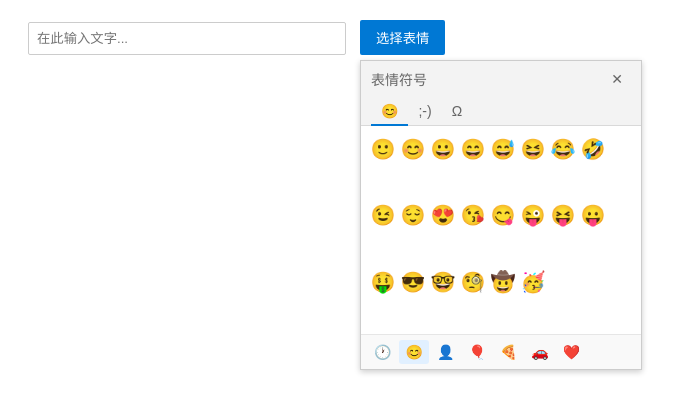
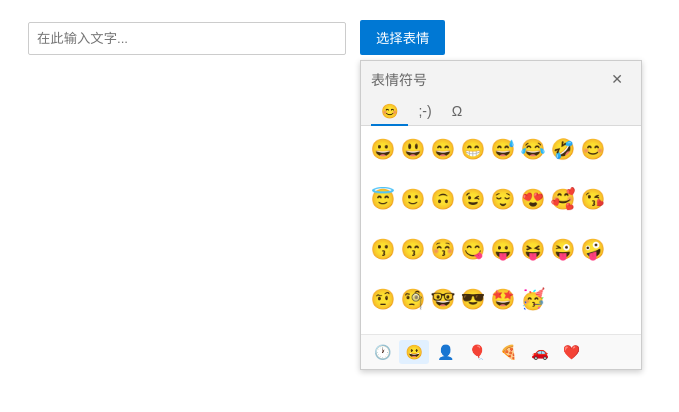
Before and after one commit to IvanLHM/demo3, a plain HTML site: page index.html in a window 1280 px wide. Both pictures are taken after a click on the button "选择表情". Shown: the whole page, without its empty margins (0-679 px from the left). Drawn offline with nearby package versions, Linux system fonts and the light colour scheme.

Commit message:
Add files via upload

```diff
--- a/emoji-picker.js
+++ b/emoji-picker.js
@@ -1,28 +1,47 @@
-$(document).ready(function() {
-    const categories = {
-        '😊': ['🕐', '😊', '👤', '🎈', '🍕', '🚗', '❤️'],
+;(function($) {
+    'use strict';
+
+    // 插件默认配置
+    const defaults = {
+        inputTarget: null,  // 输入目标元素
+        position: 'bottom',  // 弹出位置：bottom, top, left, right
+        onSelect: null,  // 选择表情后的回调函数
+    };
+
+    class EmojiPicker {
+        constructor(element, options) {
+            this.element = element;
+            this.settings = $.extend({}, defaults, options);
+            this.init();
+        }
+
+        // 常量数据
+        static get CATEGORIES() {
+            return {
+                '😊': ['🕐', '😀', '👤', '🎈', '🍕', '🚗', '❤️'],
                 ';-)': ['🕐', ':D', ':)', '(^o^)', ':(', '>:(', ':|', ':O'],
                 'Ω': ['🕐', '📏', '①', '⚡', '❗', '➕', '⬛', 'Ω']
             };
+        }
 
-    const tabMapping = {
+        static get TAB_MAPPING() {
+            return {
                 '😊': '表情符号',
                 ';-)': '颜文字',
                 'Ω': '符号'
             };
+        }
 
-    const secondaryTabMapping = {
-        // 表情符号的二级分类
+        static get SECONDARY_TAB_MAPPING() {
+            return {
                 '🕐': '最近使用',
-        '😊': '笑脸和动物',
+                '😀': '笑脸和动物',
                 '👤': '人',
                 '🎈': '庆祝和物品',
                 '🍕': '食品和植物',
                 '🚗': '交通和地点',
                 '❤️': '爱心',
 
-        // 颜文字的二级分类
-        '🕐': '最近使用',
                 ':D': '开心',
                 ':)': '问候',
                 '(^o^)': '卖萌',
@@ -31,8 +50,6 @@ $(document).ready(function() {
                 ':|': '无语',
                 ':O': '惊讶',
 
-        // 符号的二级分类
-        '🕐': '最近使用',
                 '📏': '单位',
                 '①': '序号',
                 '⚡': '特殊符号',
@@ -41,194 +58,237 @@ $(document).ready(function() {
                 '⬛': '几何',
                 'Ω': '字母'
             };
-
-    const emojiData = {
-        '笑脸和动物': ['🙂', '😊', '😀', '😄', '😅', '😆', '😂', '🤣', '😉', '😌', '😍', '😘', '😋', '😜', '😝', '😛', '🤑', '😎', '🤓', '🧐', '🤠', '🥳'],
-        '人': ['👋', '🤚', '✋', '🖐️', '👌', '🤌', '🤏', '✌️', '🤞', '🫰', '🤟', '🤘', '🤙', '👈', '👉', '👆', '🖕', '👇', '☝️', '👍', '👎', '✊'],
-        '开心': [
-            '(*^▽^*)', '(◕‿◕)', '(｡♥‿♥｡)',
-            '(＾▽＾)', '(/◕ヮ◕)/', 'ヽ(´▽`)/'
-        ],
-        '问候': [
-            '(｡･∀･)ﾉﾞ', 'ヾ(・ω・*)',
-            '(*´∀`)~♥', '(｀･ω･´)ゞ'
-        ],
-        '卖萌': [
-            '(●´ω｀●)', '(｡◕‿◕｡)',
-            '(◕ᴗ◕✿)', '(｡◕ω◕｡)'
-        ],
-        '忧伤': [
-            '(´;ω;｀)', '(╥﹏╥)',
-            '(;´д｀)', '(´；ω；｀)'
-        ],
-        '生气': [
-            '(｀皿´＃)', '(╬ﾟдﾟ)',
-            '(╬`益´)', '(‡▼益▼)'
-        ],
-        '无语': [
-            '(￣▽￣*)ゞ', '(-_-;)・・・',
-            '(￣～￣;)', '(；一_一)'
-        ],
-        '惊讶': [
-            '(⊙_⊙)', '(⊙o⊙)',
-            'w(ﾟДﾟ)w', '(´⊙ω⊙`)'
-        ],
-        '单位': ['°', '℃', '℉', '㎎', '㎏', '㎜', '㎝', '㎞', '㎡', '℃', '‰', '％', '㎜Hg', '㏄', '〒'],
-        '序号': ['①', '②', '③', '④', '⑤', '⑥', '⑦', '⑧', '⑨', '⑩',
-                'Ⅰ', 'Ⅱ', 'Ⅲ', 'Ⅳ', 'Ⅴ', 'Ⅵ', 'Ⅶ', 'Ⅷ', 'Ⅸ', 'Ⅹ',
-                '⒈', '⒉', '⒊', '⒋', '⒌', '⒍', '⒎', '⒏', '⒐', '⒑'],
-        '特殊符号': ['©', '®', '™', '℠', '§', '¶', '†', '‡', '⁂', '☮', '☯', '☪', '☭', '♨',
-                    '☢', '☣', '☤', '⚕', '⚜', '⚠', '☔', '♿', '⚡', '☎', '⌛', '☺', '☹'],
-        '标点符号': ['·', '‥', '…', '‧', '﹒', '．', '「', '」', '『', '』', '〔', '〕',
-                    '【', '】', '《', '》', '〈', '〉', '﹙', '﹚', '﹛', '﹜', '﹝', '﹞',
-                    '〝', '〞', '‵', '′', '※', '§', '¿', '¡', '‼', '⁉'],
-        '数学': ['＋', '－', '×', '÷', '＝', '≠', '≒', '∞', '±', '√', '∵', '∴', '∷',
-                '≤', '≥', '∠', '⊥', '∪', '∩', '∈', '∑', '∏', '∅', 'π', 'Δ', 'Φ', 'Ω'],
-        '几何': ['△', '▲', '▽', '▼', '◇', '◆', '○', '●', '□', '■', '▢', '▣', '▤',
-                '▥', '▦', '▧', '▨', '▩', '▪', '▫', '▬', '▭', '▮', '▯', '▰', '▱'],
-        '字母': ['α', 'β', 'γ', 'δ', '', 'ζ', 'η', 'θ', 'ι', 'κ', 'λ', 'μ', 'ν',
-                'ξ', 'ο', 'π', 'ρ', 'σ', 'τ', 'υ', 'φ', 'χ', 'ψ', 'ω',
-                'Α', 'Β', 'Γ', 'Δ', 'Ε', 'Ζ', 'Η', 'Θ', 'Ι', 'Κ', 'Λ', 'Μ', 'Ν',
-                'Ξ', 'Ο', 'Π', 'Ρ', 'Σ', 'Τ', 'Υ', 'Φ', 'Χ', 'Ψ', 'Ω']
-    };
-
-    const recentEmojis = new Set();
-
-    let currentPrimaryTab = '😊';
-    let currentSecondaryTab = categories['😊'][1];
-
-    // 初始化函数
-    function initializePicker() {
-        // 设置初始标题
-        $('.picker-title').text(tabMapping[currentPrimaryTab]);
-
-        // 设置初始一级分类激活状态
-        $('.primary-tab').first().addClass('active');
-
-        // 更新二级分类和内容
-        updateSecondaryTabs();
-        updateEmojiContent();
         }
 
-    // 切换表情选择器显示/隐藏
-    $('#togglePicker').click(function(e) {
-        e.stopPropagation();
-        const picker = $('.emoji-picker');
-
-        if (!picker.is(':visible')) {
-            // 如果是首次显示或重新显示，重新初始化
-            currentPrimaryTab = '😊';
-            currentSecondaryTab = categories['😊'][1];
-
-            // 重置所有一级分类tab的样式
-            $('.primary-tab').removeClass('active');
-            $('.primary-tab').first().addClass('active');  // 选中第一个tab
-
-            initializePicker();
+        static get EMOJI_DATA() {
+            return {
+                '笑脸和动物': ['😀', '😃', '😄', '😁', '😅', '😂', '🤣', '😊', '😇', '🙂', '🙃', '😉', '😌', '😍', '🥰', '😘', '😗', '😙', '😚', '😋', '😛', '😝', '😜', '🤪', '🤨', '🧐', '🤓', '😎', '🤩', '🥳'],
+                '人': ['👶', '👧', '🧒', '👦', '👩', '🧑', '👨', '👩‍🦱', '👨‍🦱', '👩‍🦰', '👨‍🦰', '👱‍♀️', '👱‍♂️', '👩‍🦳', '👨‍🦳', '👩‍🦲', '👨‍🦲', '🧔', '👵', '🧓', '👴'],
+                '开心': ['(◕‿◕)', '(｡♥‿♥｡)', '(◠‿◠)', 'ヽ(♡‿♡)ノ', '(｀・ω・´)"'],
+                '问候': ['(｡･∀･)ﾉﾞ', 'ヾ(・ω・*)', '(*´∀`)~♥', '(｀･ω･´)ゞ'],
+                '单位': ['°', '℃', '℉', '㎎', '㎏', '㎜', '㎝', '㎞', '㎡', '‰', '％', '㎜Hg', '㏄'],
+                '序号': ['①', '②', '③', '④', '⑤', '⑥', '⑦', '⑧', '⑨', '⑩', 'Ⅰ', 'Ⅱ', 'Ⅲ', 'Ⅳ', 'Ⅴ'],
+                '特殊符号': ['©', '®', '™', '℠', '§', '¶', '†', '‡', '⁂', '☮', '☯', '☪'],
+                '标点符号': ['·', '‥', '…', '', '﹒', '．', '「', '」', '『', '』', '〔', '〕'],
+                '数学': ['＋', '－', '×', '÷', '＝', '≠', '≒', '∞', '±', '√', '∵', '∴'],
+                '几何': ['△', '▲', '▽', '▼', '◇', '◆', '○', '●', '□', '■', '▢', '▣'],
+                '字母': ['α', 'β', 'γ', 'δ', 'ε', 'ζ', 'η', 'θ', 'ι', 'κ', 'λ', 'μ', 'ν']
+            };
         }
 
-        picker.toggle();
+        init() {
+            this.currentPrimaryTab = '😊';
+            this.currentSecondaryTab = EmojiPicker.CATEGORIES['😊'][1];
+            this.recentEmojis = new Set();
 
-        // 定位表情选择器
-        const button = $(this);
-        const buttonPos = button.offset();
-        picker.css({
-            top: buttonPos.top + button.outerHeight() + 5,
+            this.createPickerElement();
+            this.bindEvents();
+        }
+
+        createPickerElement() {
+            // 创建选择器HTML结构
+            const pickerHtml = `
+                <div class="emoji-picker">
+                    <div class="picker-header">
+                        <span class="picker-title">表情符号</span>
+                        <button class="close-btn">✕</button>
+                    </div>
+                    <div class="primary-tabs">
+                        <button class="primary-tab active">😊</button>
+                        <button class="primary-tab">;-)</button>
+                        <button class="primary-tab">Ω</button>
+                    </div>
+                    <div class="emoji-content"></div>
+                    <div class="secondary-tabs"></div>
+                </div>
+            `;
+
+            this.$picker = $(pickerHtml);
+            $('body').append(this.$picker);
+            this.initializePicker();
+        }
+
+        bindEvents() {
+            // 绑定按钮点击事件
+            $(this.element).on('click', (e) => {
+                e.stopPropagation();
+                this.toggle();
+            });
+
+            // 绑定关闭按钮事件
+            this.$picker.find('.close-btn').on('click', () => this.hide());
+
+            // 绑定一级分类点击事件
+            this.$picker.find('.primary-tab').on('click', (e) => this.onPrimaryTabClick(e));
+
+            // 点击其他地方关闭
+            $(document).on('click', (e) => {
+                if (!$(e.target).closest('.emoji-picker').length) {
+                    this.hide();
+                }
+            });
+        }
+
+        // 其他方法...
+        initializePicker() {
+            this.$picker.find('.picker-title').text(EmojiPicker.TAB_MAPPING[this.currentPrimaryTab]);
+            this.updateSecondaryTabs();
+            this.updateEmojiContent();
+        }
+
+        toggle() {
+            if (!this.$picker.is(':visible')) {
+                this.show();
+            } else {
+                this.hide();
+            }
+        }
+
+        show() {
+            this.currentPrimaryTab = '😊';
+            this.currentSecondaryTab = EmojiPicker.CATEGORIES['😊'][1];
+
+            this.$picker.find('.primary-tab').removeClass('active')
+                       .first().addClass('active');
+
+            this.initializePicker();
+            this.updatePosition();
+            this.$picker.show();
+        }
+
+        hide() {
+            this.$picker.hide();
+        }
+
+        updatePosition() {
+            const buttonPos = $(this.element).offset();
+            const buttonHeight = $(this.element).outerHeight();
+
+            this.$picker.css({
+                top: buttonPos.top + buttonHeight + 5,
                 left: buttonPos.left
             });
-    });
+        }
 
-    // 点击其他地方关闭选择器
-    $(document).click(function(e) {
-        if (!$(e.target).closest('.emoji-picker').length) {
-            $('.emoji-picker').hide();
+        // 添加缺失的方法
+        onPrimaryTabClick(e) {
+            const $tab = $(e.currentTarget);
+            this.currentPrimaryTab = $tab.text();
+
+            this.$picker.find('.primary-tab').removeClass('active');
+            $tab.addClass('active');
+
+            this.$picker.find('.picker-title').text(EmojiPicker.TAB_MAPPING[this.currentPrimaryTab]);
+            this.currentSecondaryTab = EmojiPicker.CATEGORIES[this.currentPrimaryTab][1];
+
+            this.updateSecondaryTabs();
+            this.updateEmojiContent();
         }
-    });
 
-    // 一级分类标签点击事件
-    $('.primary-tab').click(function() {
-        $('.primary-tab').removeClass('active');
-        $(this).addClass('active');
-        currentPrimaryTab = $(this).text();
-
-        // 更新标题
-        $('.picker-title').text(tabMapping[currentPrimaryTab]);
-
-        // 设置当前二级分类为该分类下的第二个选项
-        currentSecondaryTab = categories[currentPrimaryTab][1];  // 获取第二个选项
-
-        updateSecondaryTabs();
-        updateEmojiContent();
-    });
-
-    // 更新二级分类标签
-    function updateSecondaryTabs() {
-        const secondaryTabs = categories[currentPrimaryTab];
-        $('.secondary-tabs').empty();
+        updateSecondaryTabs() {
+            const secondaryTabs = EmojiPicker.CATEGORIES[this.currentPrimaryTab];
+            const $secondaryTabs = this.$picker.find('.secondary-tabs');
+            $secondaryTabs.empty();
 
             secondaryTabs.forEach(tab => {
-            const isActive = tab === currentSecondaryTab ? 'active' : '';
-            $('.secondary-tabs').append(
-                `<button class="secondary-tab ${isActive}" title="${secondaryTabMapping[tab]}">${tab}</button>`
+                const isActive = tab === this.currentSecondaryTab ? 'active' : '';
+                $secondaryTabs.append(
+                    `<button class="secondary-tab ${isActive}" title="${EmojiPicker.SECONDARY_TAB_MAPPING[tab]}">${tab}</button>`
                 );
             });
 
-        // 二级分类标签点击事件
-        $('.secondary-tab').click(function() {
-            $('.secondary-tab').removeClass('active');
-            $(this).addClass('active');
-            currentSecondaryTab = $(this).text();
-            updateEmojiContent();
+            // ��二级分类标签点击事件
+            this.$picker.find('.secondary-tab').on('click', (e) => {
+                const $tab = $(e.currentTarget);
+                this.$picker.find('.secondary-tab').removeClass('active');
+                $tab.addClass('active');
+                this.currentSecondaryTab = $tab.text();
+                this.updateEmojiContent();
             });
         }
 
-    // 更新表情内容
-    function updateEmojiContent() {
-        const content = $('.emoji-content');
-        content.empty();
+        updateEmojiContent() {
+            const $content = this.$picker.find('.emoji-content');
+            $content.empty();
 
-        const categoryName = secondaryTabMapping[currentSecondaryTab];
+            // 移除之前的额外类名
+            $content.removeClass('kaomoji-content symbol-content');
+
+            const categoryName = EmojiPicker.SECONDARY_TAB_MAPPING[this.currentSecondaryTab];
 
             if (categoryName === '最近使用') {
-            Array.from(recentEmojis).forEach(emoji => {
-                content.append(`<span class="emoji-item" title="点击插入表情">${emoji}</span>`);
+                Array.from(this.recentEmojis).forEach(emoji => {
+                    $content.append(this.createEmojiElement(emoji));
                 });
                 return;
             }
 
-        const emojis = emojiData[categoryName] || [];
+            const emojis = EmojiPicker.EMOJI_DATA[categoryName] || [];
 
-        // 判断当前是否在颜文字分类
-        const isKaomoji = currentPrimaryTab === ';-)';
+            // 判断当前分类类型
+            const isKaomoji = this.currentPrimaryTab === ';-)';
+            const isSymbol = this.currentPrimaryTab === 'Ω';
+
+            if (isKaomoji) {
+                $content.addClass('kaomoji-content');
+            } else if (isSymbol) {
+                $content.addClass('symbol-content');
+            }
 
             emojis.forEach(emoji => {
-            content.append(
-                `<span class="emoji-item ${isKaomoji ? 'kaomoji-item' : ''}"
-                       title="点击插入表情">${emoji}</span>`
-            );
+                let className = 'emoji-item';
+                if (isKaomoji) {
+                    className = 'kaomoji-item';
+                } else if (isSymbol) {
+                    className = 'symbol-item';
+                }
+
+                const $element = this.createEmojiElement(emoji, className);
+                $content.append($element);
             });
         }
 
-    // 点击表情插入输入框
-    $(document).on('click', '.emoji-item', function() {
-        const emoji = $(this).text();
-        const input = $('#emojiInput');
-        const pos = input[0].selectionStart;
-        const text = input.val();
+        createEmojiElement(emoji, className = 'emoji-item') {
+            const $emoji = $(`<span class="${className}" title="点击插入表情">${emoji}</span>`);
 
-        input.val(text.slice(0, pos) + emoji + text.slice(pos));
-        input[0].setSelectionRange(pos + emoji.length, pos + emoji.length);
-        input.focus();
+            $emoji.on('click', () => {
+                this.insertEmoji(emoji);
+            });
+
+            return $emoji;
+        }
+
+        insertEmoji(emoji) {
+            if (this.settings.inputTarget) {
+                const $input = $(this.settings.inputTarget);
+                const pos = $input[0].selectionStart;
+                const text = $input.val();
+
+                $input.val(text.slice(0, pos) + emoji + text.slice(pos));
+                $input[0].setSelectionRange(pos + emoji.length, pos + emoji.length);
+                $input.focus();
+            }
 
             // 添加到最近使用
-        recentEmojis.add(emoji);
-        if (recentEmojis.size > 30) {
-            recentEmojis.delete(Array.from(recentEmojis)[0]);
+            this.recentEmojis.add(emoji);
+            if (this.recentEmojis.size > 30) {
+                this.recentEmojis.delete(Array.from(this.recentEmojis)[0]);
+            }
+
+            // 触发选择回调
+            if (typeof this.settings.onSelect === 'function') {
+                this.settings.onSelect(emoji);
+            }
+        }
+    }
+
+    // 注册为jQuery插件
+    $.fn.emojiPicker = function(options) {
+        return this.each(function() {
+            if (!$.data(this, 'emojiPicker')) {
+                $.data(this, 'emojiPicker', new EmojiPicker(this, options));
             }
         });
+    };
 
-    // 关闭按钮点击事件
-    $('.close-btn').click(function() {
-        $('.emoji-picker').hide();
-    });
-});
+})(jQuery);
--- a/index.html
+++ b/index.html
@@ -151,15 +151,52 @@
         }
 
         .kaomoji-item {
-            width: 80px;
-            height: 32px;
-            font-size: 12px;
-            margin: 2px;
+            width: 120px;
+            height: 40px;
+            font-size: 14px;
+            margin: 0 0 12px 0;
+            display: inline-flex;
+            align-items: center;
+            justify-content: center;
+            cursor: pointer;
+            border-radius: 3px;
             background: transparent;
             border: none;
         }
 
+        .emoji-content.kaomoji-content {
+            padding: 12px;
+            justify-content: center;
+            gap: 8px;
+        }
+
         .kaomoji-item:hover {
+            background: #f0f0f0;
+        }
+
+        /* 添加符号样式 */
+        .symbol-item {
+            width: 32px;
+            height: 32px;
+            font-size: 16px;
+            margin: 0 0 12px 0;
+            display: inline-flex;
+            align-items: center;
+            justify-content: center;
+            cursor: pointer;
+            border-radius: 3px;
+            background: transparent;
+            border: none;
+            color: #333;  /* 调整符号颜色 */
+        }
+
+        .emoji-content.symbol-content {
+            padding: 12px 8px 0 8px;
+            justify-content: flex-start;
+            gap: 4px;  /* 调整符号之间的间距 */
+        }
+
+        .symbol-item:hover {
             background: #f0f0f0;
         }
     </style>
@@ -170,21 +207,17 @@
         <button id="togglePicker">选择表情</button>
     </div>
 
-    <div class="emoji-picker">
-        <div class="picker-header">
-            <span class="picker-title">表情符号</span>
-            <button class="close-btn">✕</button>
-        </div>
-        <div class="primary-tabs">
-            <button class="primary-tab active">😊</button>
-            <button class="primary-tab">;-)</button>
-            <button class="primary-tab">Ω</button>
-        </div>
-        <div class="emoji-content"></div>
-        <div class="secondary-tabs"></div>
-    </div>
-
     <script src="https://code.jquery.com/jquery-3.6.0.min.js"></script>
     <script src="emoji-picker.js"></script>
+    <script>
+        $(document).ready(function() {
+            $('#togglePicker').emojiPicker({
+                inputTarget: '#emojiInput',
+                onSelect: function(emoji) {
+                    console.log('Selected emoji:', emoji);
+                }
+            });
+        });
+    </script>
 </body>
 </html>
```
Lines whose indentation alone changed are shown as unchanged.
